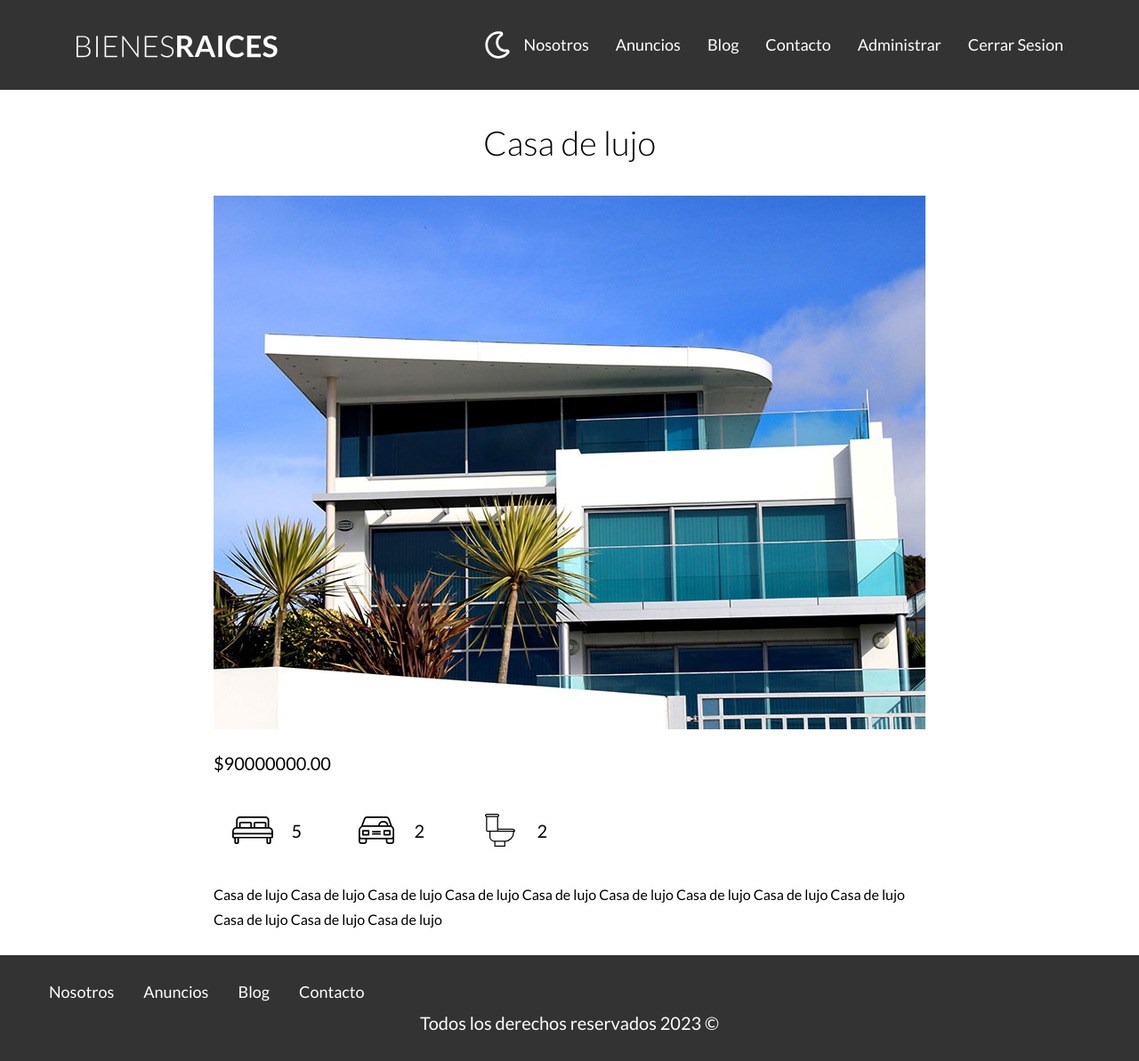
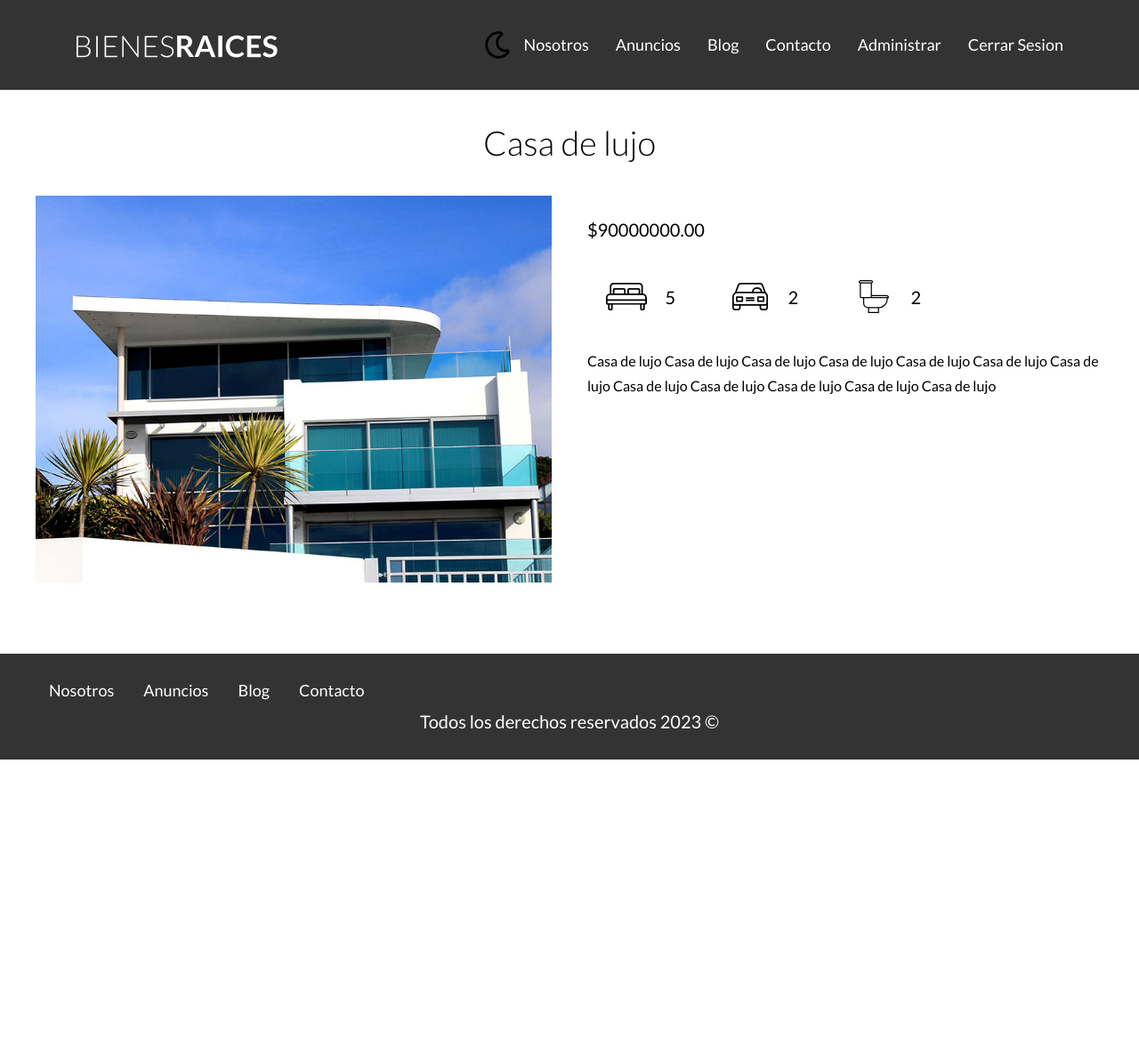
Before and after one commit to Daniel-Noy/cursoWebDev-BienesRaicesMVC, a PHP site: page /propiedad?id=10 in a window 1280 px wide. Shown: the whole page at 89% size. After the commit the page ends 854 px from the top, so only its background shows below. Run offline with PHP 8.4, Linux system fonts and the light colour scheme; the visitor is signed in with stand-in values (Sample User, id 1); data comes from the database, SQL or seed files in the repository; some libraries are stand-ins or nearby versions.

Commit message:
Ajustes en el diseño

```diff
--- a/src/scss/base/_dark-mode.scss
+++ b/src/scss/base/_dark-mode.scss
@@ -5,7 +5,7 @@
     background-color: darken(v.$gris-oscuro, 10);
 
     .dark-mode-boton {
-        filter: none;
+        filter: invert(100%);
     }
 
     .anuncios-contenedor {
@@ -15,12 +15,19 @@
         }
 
         .habitaciones {
+            img{
+                filter: invert(100%);
+            }
+        }
+    }
+
+    .propiedad-contenedor {
+        .habitaciones {
             img {
                 filter: invert(100%);
             }
         }
     }
-
 
     .formulario {
         p,
--- a/src/scss/base/_globales.scss
+++ b/src/scss/base/_globales.scss
@@ -22,7 +22,6 @@ body {
     font-family: v.$fuente_principal;
     font-size: 1.6rem;
     line-height: 1.8;
-    transition: background-color .3s ease;
 }
 p {
     // color: v.$negro;
--- a/src/scss/base/_mixins.scss
+++ b/src/scss/base/_mixins.scss
@@ -49,3 +49,10 @@
         background-color: darken($color, $amount: 5);
     }
 }
+
+@mixin textClamp($num) {
+    display: -webkit-box;
+    -webkit-line-clamp: $num; /*Numero de lineas que se mostrarán*/
+    -webkit-box-orient: vertical;
+    overflow: hidden;
+}
--- a/src/scss/layout/_anuncio.scss
+++ b/src/scss/layout/_anuncio.scss
@@ -1,4 +1,13 @@
+@use '../base/mixins' as m;
+
 .propiedad-contenedor {
+    display: grid;
+    grid-template-columns: 1fr 1fr;
+    gap: 4rem;
+    @include m.tablet {
+        grid-template-columns: none;
+        grid-template-rows: 1fr 1fr;
+    }
 
     .costo, .habitaciones, p {
         margin: 2rem 0;
@@ -6,5 +15,8 @@
     .habitaciones {
         max-width: 40rem;
     }
+}
 
+.propiedad {
+    min-height: 73vh;
 }
--- a/src/scss/layout/_anuncios.scss
+++ b/src/scss/layout/_anuncios.scss
@@ -2,7 +2,10 @@
 @use '../base/mixins' as m;
 
 .anuncios-contenedor {
-    @include m.grid(3, 2rem);
+    // @include m.grid(3, 2rem);
+    display: grid;
+    gap: 2rem;
+    grid-template-columns: repeat(auto-fit, minmax(330px, 1fr));
 
     @include m.tablet {
         grid-template-columns: 1fr;
@@ -20,6 +23,9 @@
 
         h3 {
             margin: 0;
+        }
+        .descripcion {
+            @include m.textClamp(3);
         }
         .costo {
             font-size: 2.5rem;
--- a/src/scss/layout/_header.scss
+++ b/src/scss/layout/_header.scss
@@ -77,6 +77,4 @@
     display: inline-block;
     width: 30px;
     cursor: pointer;
-    filter: invert(100%);
-
 }
--- a/views/auth/login.php
+++ b/views/auth/login.php
@@ -19,4 +19,6 @@
 
         <input type="submit" value="Iniciar sesion" class="boton-verde">
     </form>
+    <p>Admin: admin@correo.com</p>
+    <p>Contraseña: 123456</p>
 </main>
--- a/views/paginas/contacto.php
+++ b/views/paginas/contacto.php
@@ -7,6 +7,7 @@
         <h2>Llena el formulario de contacto</h2>
 
         <form class="formulario" method="POST">
+            <p>(Formulario desactivado por demostracion)</p>
             <fieldset>
                 <legend>Informacion Personal</legend>
 
@@ -47,7 +48,7 @@
                 </div>
             </fieldset>
 
-            <input type="submit" value="Enviar" class="boton boton-verde">
+            <input type="submit" value="Enviar" disabled class="boton boton-verde">
         </form>
     </div>
 </main>
--- a/views/paginas/propiedad.php
+++ b/views/paginas/propiedad.php
@@ -1,8 +1,10 @@
 <main class="propiedad || seccion">
         <h1><?php echo $propiedad->titulo ; ?></h1>
 
-        <div class="propiedad-contenedor || contenedor contenido-centrado">
+        <div class="propiedad-contenedor || contenedor">
             <img src="/imagenes/<?php echo $propiedad->imagen ; ?>" alt="Imagen casa">
+
+            <div class="propiedad-info">
                 <p class="costo">$<?php echo $propiedad->precio ; ?></p>
 
                 <div class="habitaciones">
@@ -25,4 +27,5 @@
                 <?php echo $propiedad->descripcion ; ?>
                 </div>
             </div>
+        </div>
     </main>
```
Also changed, not shown: public/build/css/app.css, 3 other files. Lines whose indentation alone changed are shown as unchanged.
